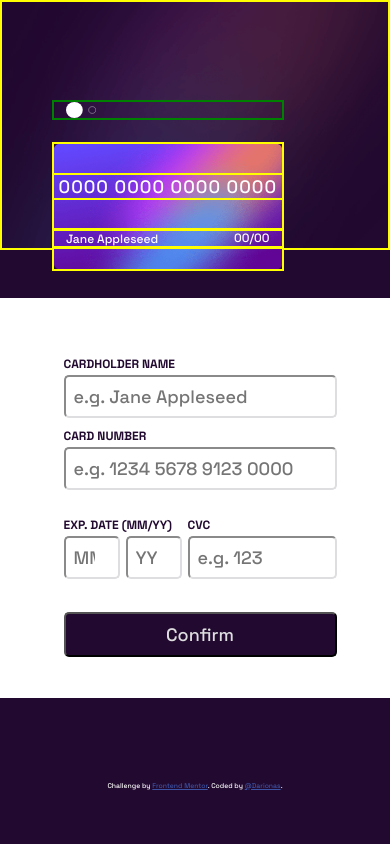
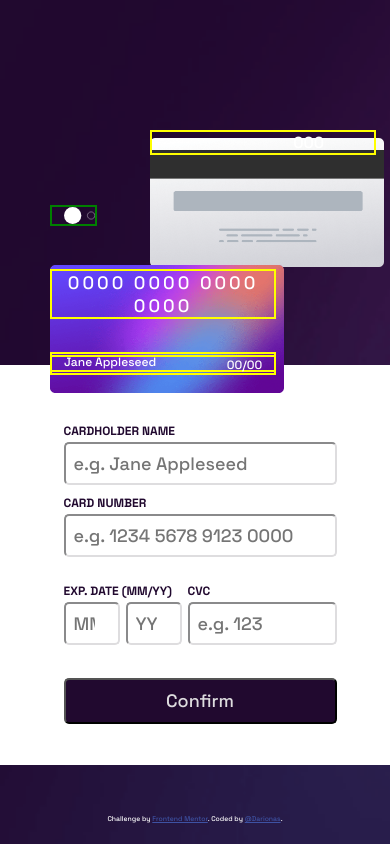
Before and after one commit to Darionas/interactive-card-details-form, a plain HTML site: page index.html in a window 390 px wide. Drawn offline with Linux system fonts and the light colour scheme.

Commit message:
Update index.html and main.css

```diff
--- a/index.html
+++ b/index.html
@@ -14,17 +14,13 @@
 <body>
     <div class="grid-container">
         <div class="imgo">
-            <div class="cards">
-                <!--<div class="pos_1">
             <img class="card_gray" src="images/bg-card-back.png" alt="Payment card" />
             <div class="cvc_num">000</div>
-                </div>-->
-                    <div class="cont_blue"><img class="card_blue" src="images/bg-card-front.png" alt="Payment card" /></div>
+            <img class="card_blue" src="images/bg-card-front.png" alt="Payment card" />
             <div class="svg_cont"><img class="card_logo" src="images/card-logo.svg" alt="Card logo" /></div>
             <div class="card_num">0000 0000 0000 0000</div>
             <div class="owner">Jane Appleseed</div>
             <div class="dat"><span class="dat1">00</span>/<span class="dat2">00</span></div>
-            </div>
         </div>
         <main class="cont">
             <form class="form">
@@ -36,7 +32,6 @@
                 <fieldset class="fd">
                     <label class="l-3 fl-1" for="mm">EXP. DATE (MM/YY)</label>
                     <input type="number" id="mm" class="i-3 fi-1" name="mm" placeholder="MM" />
-                    <!--<label class="l-4" for="yy"></label>--><!--hide it-->
                     <input type="number" id="yy" class="i-4 fi-2" name="yy" placeholder="YY" />
                     <label class="l-5 fl-3" for="cvc">CVC</label>
                     <input type="number" id="cvc" class="i-5 fi-3" name="cvc" placeholder="e.g. 123" />
--- a/main.css
+++ b/main.css
@@ -21,18 +21,6 @@
     --ff-primary: 'Space Grotesk', sans-serif;
     --fw-500: 500;
     --fw-700: 700;
-    /*--fs-10m: 2.667vw;
-    --fs-12m: 3.2vw;
-    --fs-16m: 4.267vw;
-    --fs-18m: 4.8vw;
-    --fs-22m: 5.867vw;
-    --fs-10d: 0.694vw;
-    --fs-12d: 0.833vw;
-    --fs-16d: 1.111vw;
-    --fs-18d: 1.25vw;
-    --fs-22d: 1.528vw;
-    --fs-24d: 1.667vw;*/
-
 }
 
 /* typography */
@@ -65,6 +53,12 @@ body {
 /*
 * {border: 1px solid green;}*/
 
+body {
+    background-image: url('images/bg-main-mobile.png');
+    background-repeat: no-repeat;
+    background-size: cover;
+}
+
 .grid-container {
     display: grid;
     grid-template-columns: 1fr;
@@ -82,45 +76,23 @@ body {
     display: grid;
     grid-template-columns: 1fr;
     grid-template-areas:
-        'cards';
-    background-image: url('images/bg-main-mobile.png');
-    background-repeat: no-repeat;
-    background-size: cover;
-    margin-left: 0rem;
-    height: 25rem;
-}
-
-.cards {
-    display: grid;
-    grid-template-columns: 1fr;
-    grid-template-areas:
-        'cont_blue'
+        'card_blue'
         'svg_cont'
         'card_num'
         'owner'
         'dat';
-    height: 100%;
     width: 100%;
+    min-height: 35rem;
     position: relative;
-    border: 2px solid yellow;
-}
-
-.cont_blue {
-    display: grid;
-    grid-template-columns: 1fr;
-    grid-template-areas:
-        'card_blue';
-    position: absolute;
-    bottom: -22rem;
-    left: 5rem;
-    max-width: 60%;
-    z-index: 2;
-    border: 2px solid yellow;
+    /*border: 3px solid yellow;*/
 }
 
 .card_blue {
-    width: 100%;
-    height: auto;
+    position: absolute;
+    left: 5rem;
+    bottom: -32rem;
+    max-width: 60%;
+    z-index: 2;
 }
 
 .svg_cont {
@@ -129,39 +101,39 @@ body {
     grid-template-areas:
         'card_logo';
     position: absolute;
-    bottom: -2rem;
+    bottom: -8rem;
     left: 5rem;
     padding-left: 1.2rem;
-    width: 60%;
+    width: 12%;
     z-index: 2;
     border: 2px solid green;
 }
 
 .card_logo {
-    width: 14%;
-    height: auto;
+    max-width: 100%;
+    max-height: auto;
 }
 
 .card_num {
     position: absolute;
     left: 5rem;
-    bottom: -5rem;
-    width: 60%;
+    bottom: -10rem;
+    width: 58%;
     font-size: 1.8rem;
     font-weight: var(--fw-500);
     color: var(--clr-white);
     text-align: center;
-    letter-spacing: 0.1rem;
+    letter-spacing: 0.3rem;
     z-index: 2;
     border: 2px solid yellow;
 }
 
 .owner {
     position: absolute;
-    bottom: -5rem;
+    bottom: -8rem;
     left: 5rem;
     padding-left: 1.2rem;
-    width: 60%;
+    width: 58%;
     font-size: 1.2rem;
     font-weight: var(--fw-500);
     color: var(--clr-white);
@@ -175,9 +147,9 @@ body {
     grid-template-areas:
         'dat1 dat2';
     position: absolute;
-    bottom: 0rem;
+    bottom: -1rem;
     left: 5rem;
-    width: 60%;
+    width: 58%;
     padding-right: 1.2rem;
     text-align: right;
     font-size: 1.2rem;
@@ -195,43 +167,29 @@ body {
     max-width: 100%;
 }
 
-/*
+
 .card_gray {
     position: absolute;
-    bottom: -35.5vw;
-    left: 19vw;
-    max-width: 70%;
+    bottom: 9.8rem;
+    left: 15rem;
+    max-width: 60%;
     z-index: 1;
 
 }
 
 .cvc_num {
     position: absolute;
-    bottom: -9.5vw;
-    left: 73.5vw;
+    bottom: 21rem;
+    left: 15rem;
     color: var(--clr-white);
     font-size: var(--fs-12m);
     font-weight: var(--fw-500);
+    text-align: right;
+    width: 58%;
+    padding-right: 5rem;
     z-index: 2;
-
+    border: 2px solid yellow;
 }
-*/
-
-/*
-.svg_cont {
-    display: grid;
-    grid-template-columns: 1fr;
-    grid-template-areas:
-        'card_logo';
-    position: absolute;
-    bottom: -3rem;
-    left: 6rem;
-    width: 10%;
-    z-index: 2;
-    border: 2px solid green;
-}*/
-
-
 
 /* style 2nd component - mobile */
 .cont {
@@ -243,9 +201,7 @@ body {
     background-color: var(--clr-white);
     position: relative;
     height: 40rem;
-    /*width: 100%;*/
     z-index: 0;
-
 }
 
 
@@ -264,8 +220,7 @@ body {
     position: relative;
     justify-self: center;
     width: 70%;
-    visibility: visible;
-
+    /*visibility: visible;*/
 }
 
 .form > * {
@@ -345,6 +300,11 @@ input {
     margin: 1.5rem 0 0.5rem 0;
     width: 100%;
 }
+
+/* style 3rd component - mobile */
+
+/* 3rd component styled in external stylesheet */
+
 /*
 .thanks {
     display: grid;
@@ -404,7 +364,7 @@ input {
 }*/
 
 /*---------------------Desktop layout-------------------------*/
-@media screen and (min-width: 37.5rem) {
+@media screen and (min-width: 48rem) {
 
     * {
         display: none;
@@ -591,20 +551,12 @@ input {
     grid-area: imgo;
 }
 
-.cards {
-    grid-area: cards;
-}
-
 .card_gray {
     grid-area: card_gray;
 }
 
 .cvc_num {
     grid-area: cvc_num;
-}
-
-.cont_blue {
-    grid-area: cont_blue;
 }
 
 .card_blue {
```
Lines whose indentation alone changed are shown as unchanged.
